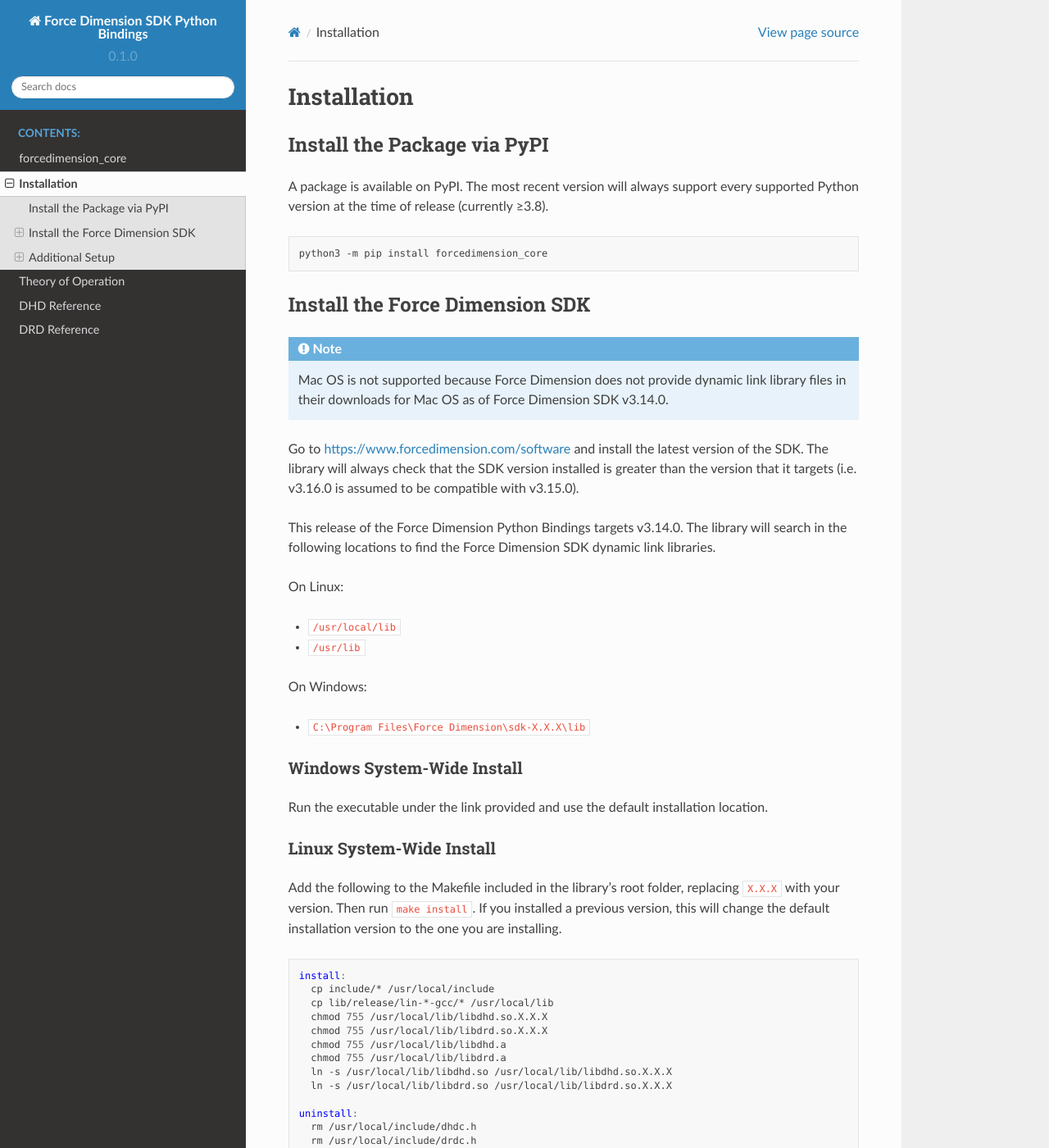
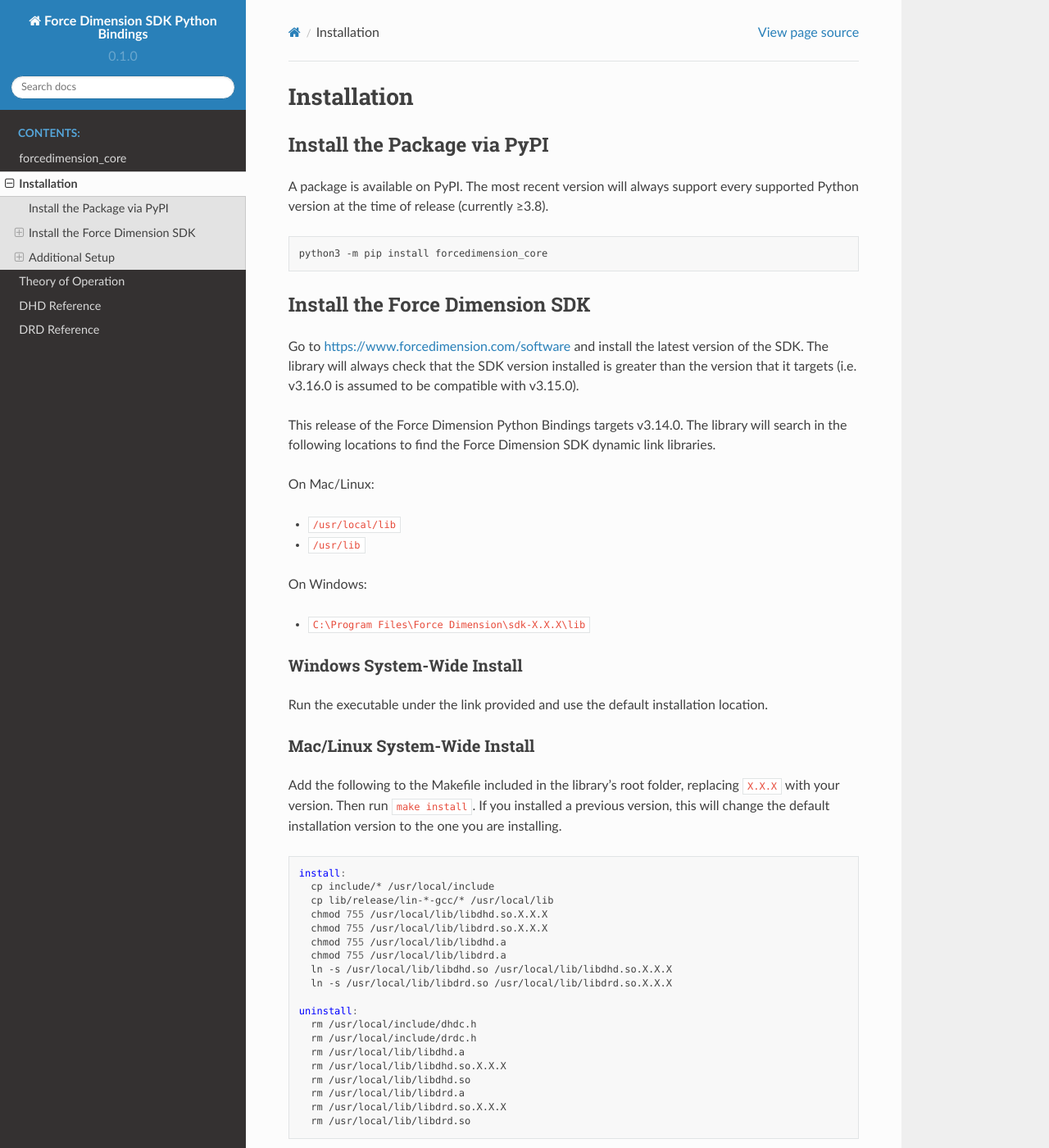
Before and after one commit to EmDash00/forcedimension_core-python-docs, a Sphinx documentation site: the page built from docs/source/installation.rst, in a window 1280 px wide and 1400 px high. Shown: the whole window at 82% size. Built offline with Sphinx 7.4.7 and the Read the Docs theme 2.0.0, drawn with Linux system fonts in a browser that asks for light colours.

Commit message:
Mac OS is supported now.

```diff
--- a/docs/source/installation.rst
+++ b/docs/source/installation.rst
@@ -14,10 +14,6 @@
 Install the Force Dimension SDK
 -------------------------------
 
-.. note::
-  Mac OS is not supported because Force Dimension does not provide
-  dynamic link library files in their downloads for Mac OS as of Force Dimension SDK v3.14.0.
-
 Go to https://www.forcedimension.com/software and install the latest version of the SDK.
 The library will always check that the SDK version installed is greater than the version
 that it targets (i.e. v3.16.0 is assumed to be compatible with v3.15.0).
```
Also changed, not shown: other parts of docs/source/installation.rst (+3 -3 lines).
